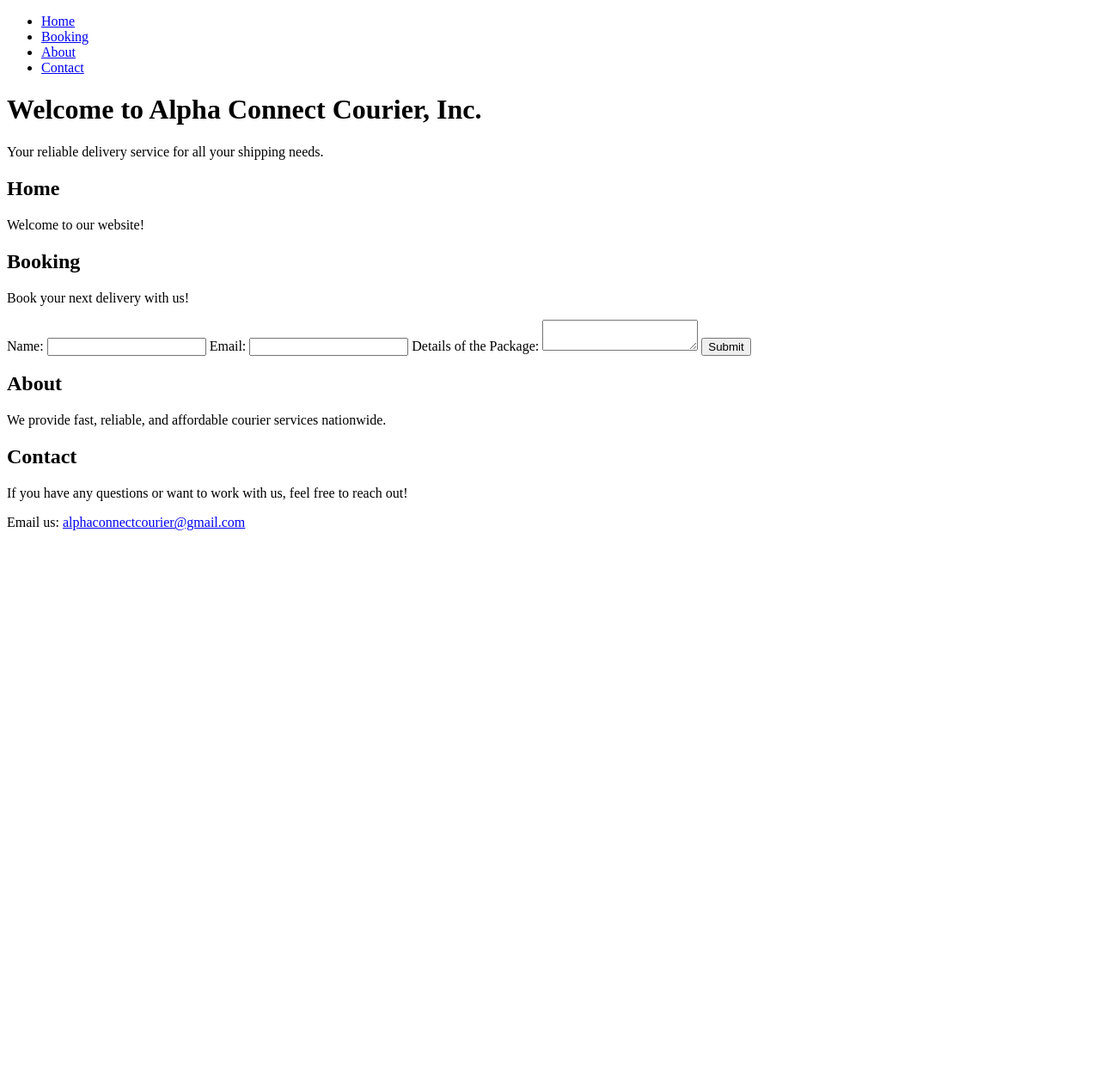
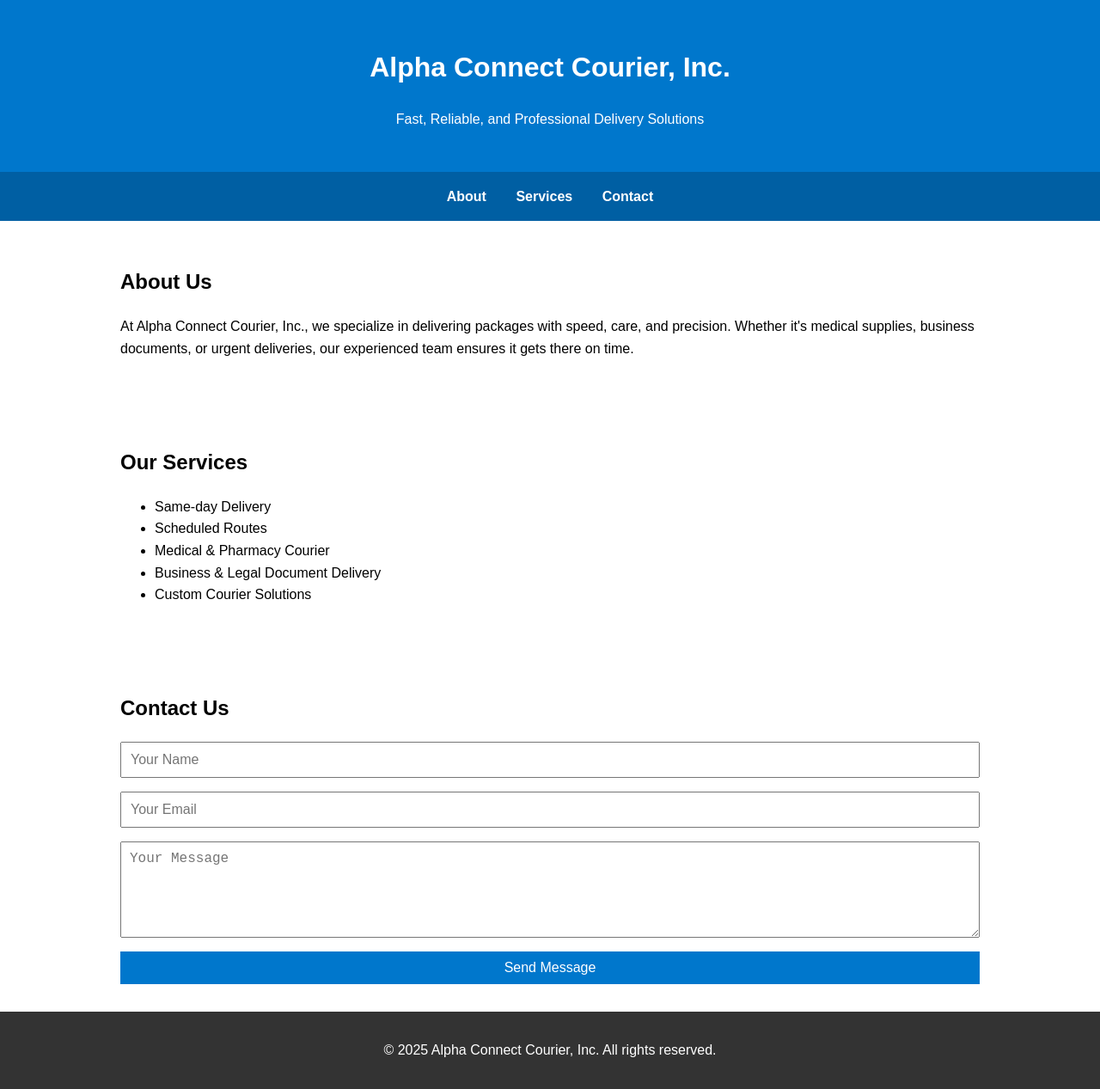
Before and after one commit to AlphaConnectCourier/alpha-connect-courier.github.io, a plain HTML site: page index.html in a window 1280 px wide. Shown: the whole page at 86% size. Before the commit the page ends 800 px from the top, so only its background shows below. Drawn offline with Linux system fonts and the light colour scheme.

Commit message:
Update index.html

```diff
--- a/index.html
+++ b/index.html
@@ -4,53 +4,102 @@
     <meta charset="UTF-8">
     <meta name="viewport" content="width=device-width, initial-scale=1.0">
     <title>Alpha Connect Courier, Inc.</title>
-    <link rel="stylesheet" href="styles.css">
+    <style>
+        body {
+            font-family: Arial, sans-serif;
+            margin: 0;
+            padding: 0;
+            line-height: 1.6;
+        }
+        header {
+            background: #0077cc;
+            color: white;
+            padding: 2rem 0;
+            text-align: center;
+        }
+        nav {
+            background: #005fa3;
+            padding: 1rem;
+            text-align: center;
+        }
+        nav a {
+            color: white;
+            margin: 0 15px;
+            text-decoration: none;
+            font-weight: bold;
+        }
+        section {
+            padding: 2rem;
+            max-width: 1000px;
+            margin: auto;
+        }
+        form {
+            display: flex;
+            flex-direction: column;
+        }
+        form input, form textarea {
+            margin-bottom: 1rem;
+            padding: 10px;
+            font-size: 1rem;
+        }
+        form button {
+            padding: 10px;
+            font-size: 1rem;
+            background: #0077cc;
+            color: white;
+            border: none;
+            cursor: pointer;
+        }
+        footer {
+            background: #333;
+            color: white;
+            text-align: center;
+            padding: 1rem 0;
+        }
+    </style>
 </head>
 <body>
+
     <header>
-        <nav>
-            <ul>
-                <li><a href="#home">Home</a></li>
-                <li><a href="#booking">Booking</a></li>
-                <li><a href="#about">About</a></li>
-                <li><a href="#contact">Contact</a></li>
-            </ul>
-        </nav>
-        <h1>Welcome to Alpha Connect Courier, Inc.</h1>
-        <p>Your reliable delivery service for all your shipping needs.</p>
+        <h1>Alpha Connect Courier, Inc.</h1>
+        <p>Fast, Reliable, and Professional Delivery Solutions</p>
     </header>
 
-    <section id="home">
-        <h2>Home</h2>
-        <p>Welcome to our website!</p>
+    <nav>
+        <a href="#about">About</a>
+        <a href="#services">Services</a>
+        <a href="#contact">Contact</a>
+    </nav>
+
+    <section id="about">
+        <h2>About Us</h2>
+        <p>At Alpha Connect Courier, Inc., we specialize in delivering packages with speed, care, and precision. Whether it's medical supplies, business documents, or urgent deliveries, our experienced team ensures it gets there on time.</p>
     </section>
 
-    <section id="booking">
-        <h2>Booking</h2>
-        <p>Book your next delivery with us!</p>
+    <section id="services">
+        <h2>Our Services</h2>
+        <ul>
+            <li>Same-day Delivery</li>
+            <li>Scheduled Routes</li>
+            <li>Medical & Pharmacy Courier</li>
+            <li>Business & Legal Document Delivery</li>
+            <li>Custom Courier Solutions</li>
+        </ul>
+    </section>
+
+    <section id="contact">
+        <h2>Contact Us</h2>
         <form action="https://formspree.io/f/your-form-id" method="POST">
-            <label for="name">Name:</label>
-            <input type="text" id="name" name="name" required>
-
-            <label for="email">Email:</label>
-            <input type="email" id="email" name="email" required>
-
-            <label for="message">Details of the Package:</label>
-            <textarea id="message" name="message" required></textarea>
-
-            <button type="submit">Submit</button>
+            <input type="text" name="name" placeholder="Your Name" required>
+            <input type="email" name="email" placeholder="Your Email" required>
+            <textarea name="message" rows="5" placeholder="Your Message" required></textarea>
+            <button type="submit">Send Message</button>
         </form>
     </section>
 
-    <section id="about">
-        <h2>About</h2>
-        <p>We provide fast, reliable, and affordable courier services nationwide.</p>
-    </section>
+    <footer>
+        <p>&copy; 2025 Alpha Connect Courier, Inc. All rights reserved.</p>
+    </footer>
 
-    <section id="contact">
-        <h2>Contact</h2>
-        <p>If you have any questions or want to work with us, feel free to reach out!</p>
-        <p>Email us: <a href="mailto:alphaconnectcourier@gmail.com">alphaconnectcourier@gmail.com</a></p>
-    </section>
 </body>
 </html>
```
